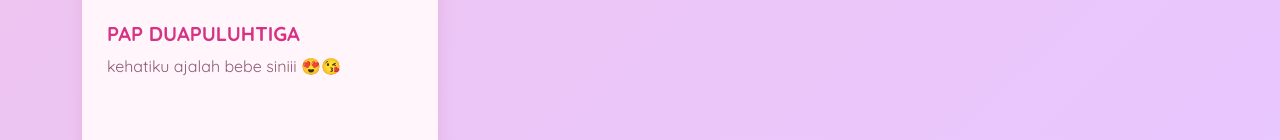
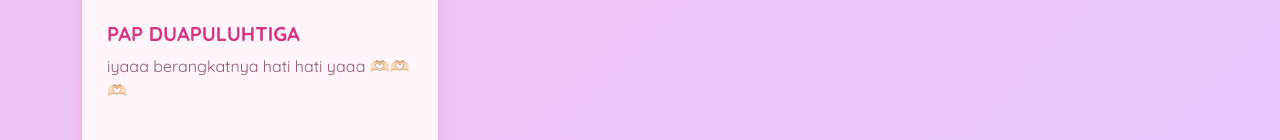
Before and after one commit to rapiiorfikrii/rara_baddie, a plain HTML site: page index.html in a window 1280 px wide. Shown: the part 4179-4319 px from the top of the page. Drawn offline with nearby package versions, Linux system fonts and the light colour scheme.

Commit message:
update pap 23

```diff
--- a/index.html
+++ b/index.html
@@ -799,7 +799,7 @@
                         </h5>
 
                         <p class="card-text">
-                            kehatiku ajalah bebe siniii 😍😘
+                            iyaaa berangkatnya hati hati yaaa 🫶🏻🫶🏻🫶🏻
                         </p>
 
                         <div class="text-center">
```
